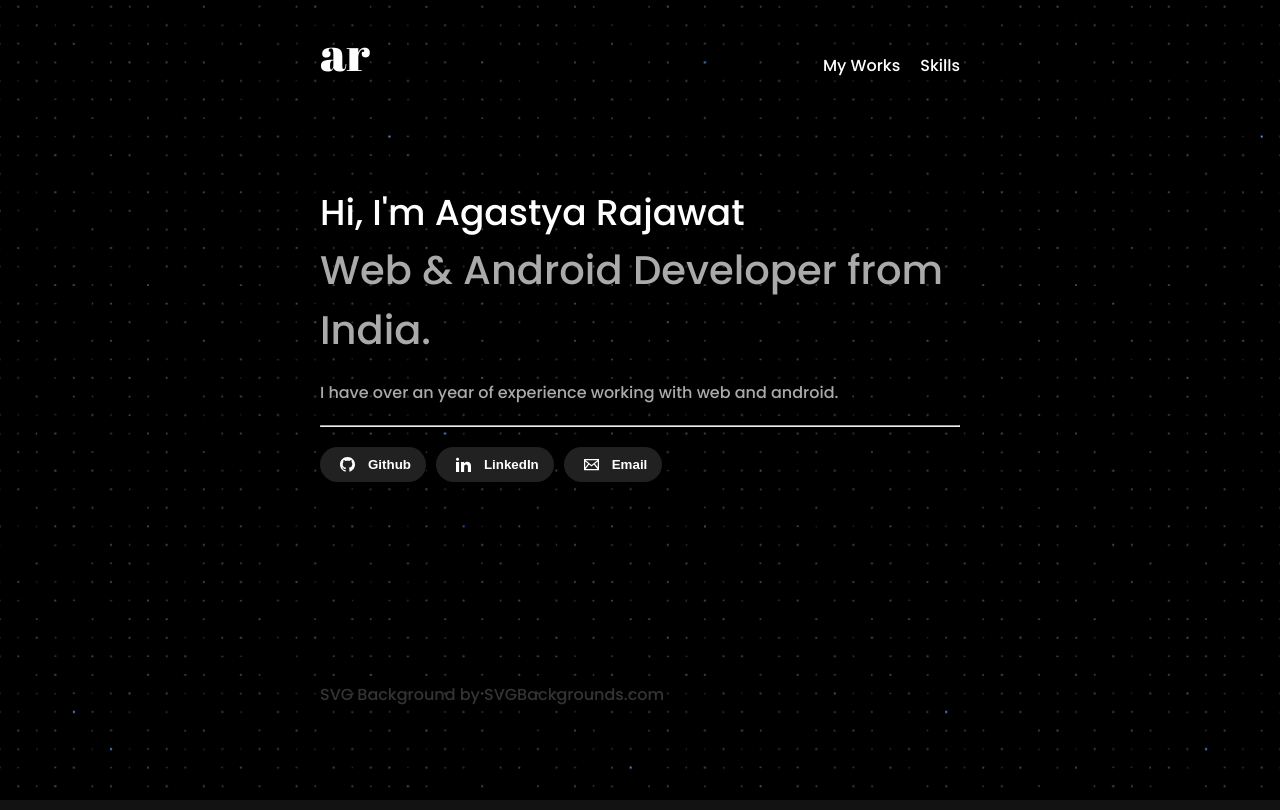
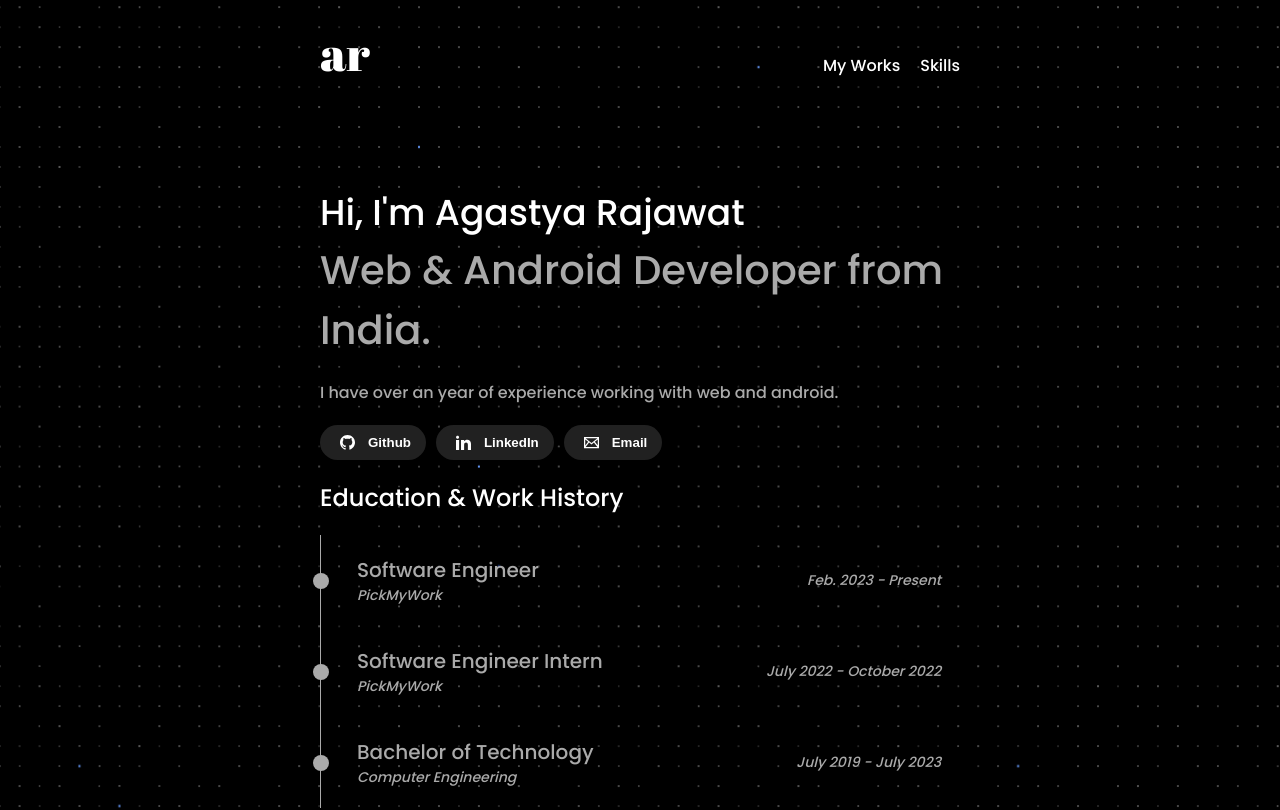
Before and after one commit to Agastya909/persona-website, a React (Vite) app: page / in a window 1280 px wide. Shown: the top 810 px of the page. Built offline with nearby package versions, Linux system fonts and the light colour scheme.

Commit message:
add timeline to home

```diff
--- a/src/pages/home/home.css
+++ b/src/pages/home/home.css
@@ -37,7 +37,6 @@
   font-weight: 600;
 }
 
-
 .social-btn:hover {
   background-color: #2b59c3;
   cursor: pointer;
@@ -56,7 +55,62 @@
   margin-right: 8px;
 }
 
-@media screen and (max-width: 639px) {
+.dot {
+  transform: translateX(-8px);
+  height: 16px;
+  width: 16px;
+  border-radius: 16px;
+  background-color: #aaa;
+}
+
+.timeline-card {
+  display: flex;
+  width: 100%;
+  flex-direction: row;
+  align-items: center;
+  border-left: 1px solid #aaa;
+}
+.timeline-data {
+  flex: 1;
+  display: flex;
+  flex-direction: row;
+  justify-content: space-between;
+  align-items: center;
+  padding: 20px;
+}
+.timeline-title {
+  color: #aaa;
+  font-size: 20px;
+}
+
+.timeline-dates,
+.timeline-desc {
+  color: #aaa;
+  font-size: 14px;
+  font-style: italic;
+}
+
+.timeline-card:hover {
+  border-left: 1px double #fff;
+}
+
+.timeline-card:hover > .timeline-data {
+  backdrop-filter: blur(2px);
+  background-color: #41414120;
+  border-radius: 20px;
+}
+
+.timeline-card:hover > .timeline-data > .timeline-data-child > .timeline-desc,
+.timeline-card:hover > .timeline-data > .timeline-data-child > .timeline-title,
+.timeline-card:hover > .timeline-data > .timeline-dates {
+  color: #fff;
+}
+
+.timeline-card:hover > .dot {
+  background-color: #fff;
+}
+
+@media screen and (max-width: 645px) {
   .main-home {
     max-width: 480px;
     margin: 10px;
@@ -86,4 +140,21 @@
   .social-btn {
     margin-top: 10px;
   }
+
+  .timeline {
+    margin-left: 5px;
+  }
+
+  .timeline-data {
+    padding: 20px 10px;
+  }
+
+  .timeline-title {
+    font-size: 16px;
+  }
+
+  .timeline-desc,
+  .timeline-dates {
+    font-size: 12px;
+  }
 }
--- a/src/pages/home/home.jsx
+++ b/src/pages/home/home.jsx
@@ -1,5 +1,29 @@
 import Nav from "../../component/Nav";
 import "./home.css";
+
+const TIMELINE_DATA = [
+  {
+    id: 0,
+    title: "Software Engineer",
+    desc: "PickMyWork",
+    start_date: "Feb. 2023",
+    end_date: "Present",
+  },
+  {
+    id: 1,
+    title: "Software Engineer Intern",
+    desc: "PickMyWork",
+    start_date: "July 2022",
+    end_date: "October 2022",
+  },
+  {
+    id: 2,
+    title: "Bachelor of Technology",
+    desc: "Computer Engineering",
+    start_date: "July 2019",
+    end_date: "July 2023",
+  },
+];
 
 const Home = () => {
   return (
@@ -13,7 +37,6 @@ const Home = () => {
         <p className="intro-desc-home">
           I have over an year of experience working with web and android.
         </p>
-        <hr style={{ marginBottom: 20 }} />
         <div className="btn-group">
           <button
             className="social-btn"
@@ -88,6 +111,27 @@ const Home = () => {
             </div>
           </button>
         </div>
+        <p style={{ marginTop: 20, marginBottom: 20, fontSize: 24 }}>
+          Education & Work History
+        </p>
+        <div className="timeline">
+          {TIMELINE_DATA.map((item, index) => {
+            return (
+              <div key={index} className="timeline-card">
+                <div className="dot" />
+                <div className="timeline-data">
+                  <div className="timeline-data-child">
+                    <p className="timeline-title">{item.title}</p>
+                    <p className="timeline-desc">{item.desc}</p>
+                  </div>
+                  <p className="timeline-dates">
+                    {item.start_date} - {item.end_date}
+                  </p>
+                </div>
+              </div>
+            );
+          })}
+        </div>
       </div>
       <div style={{ marginTop: 200 }}>
         <a
```
